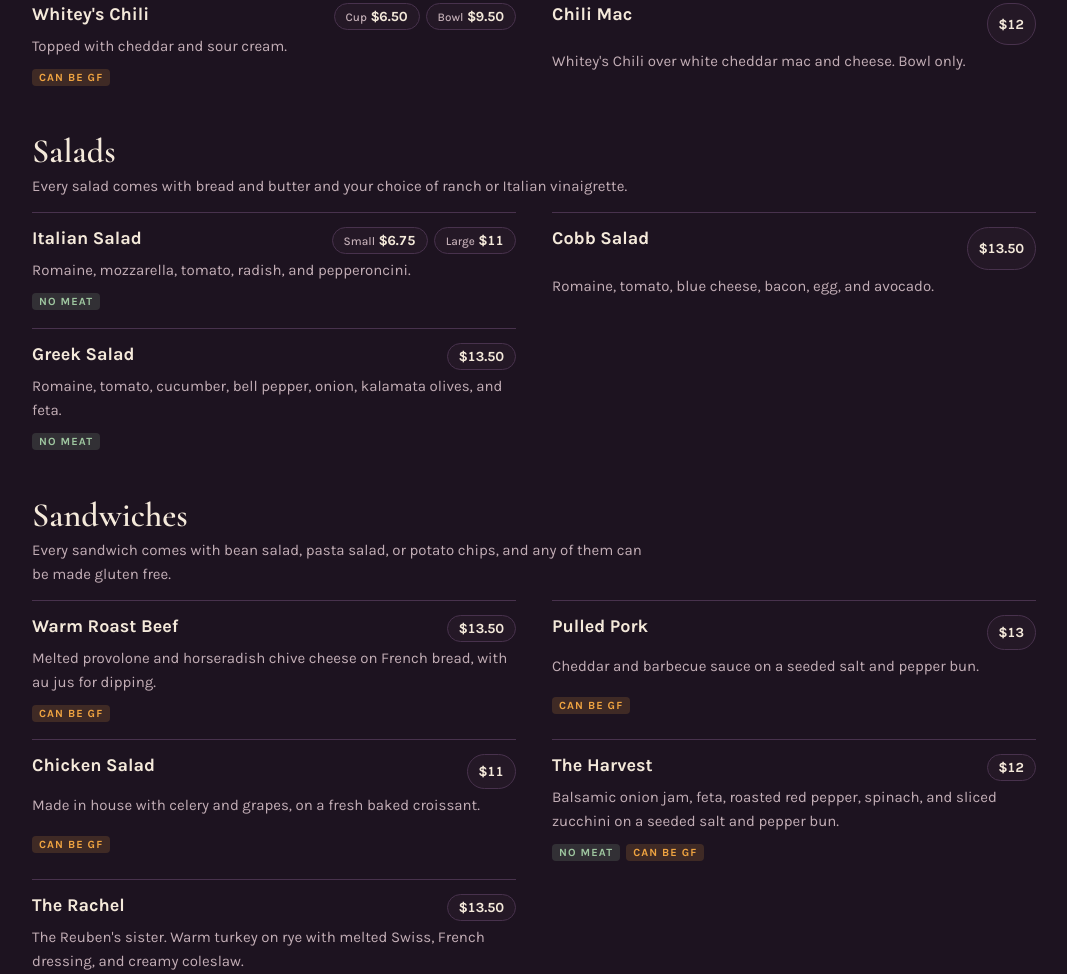
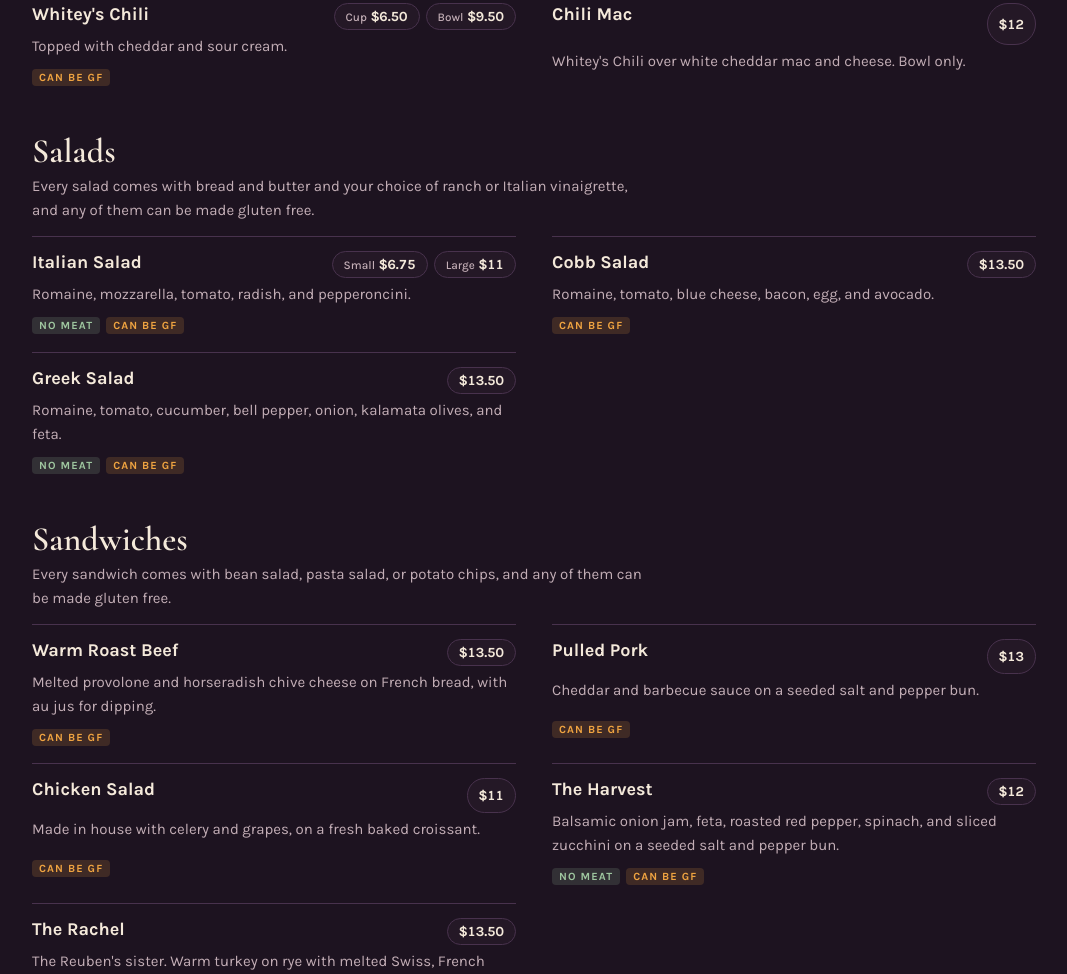
Before and after one commit to jjsatina/jjsatina.github.io, a plain HTML site: page projects/sarahs-vineyard.html in a window 1280 px wide. Shown: the part 3850-4824 px from the top of the page, without its empty margins (106-1173 px from the left). Drawn offline with nearby package versions, Linux system fonts and the light colour scheme.

Commit message:
Mark gluten free salads

```diff
--- a/projects/sarahs-vineyard.html
+++ b/projects/sarahs-vineyard.html
@@ -604,10 +604,10 @@ footer { padding-top: 30px; padding-bottom: 90px; font-size: 14px; color: var(--
       { n: "Whitey's Chili", d: "Topped with cheddar and sour cream.", o: [["Cup", 6.5], ["Bowl", 9.5]], t: [G] },
       { n: "Chili Mac", d: "Whitey's Chili over white cheddar mac and cheese. Bowl only.", o: [["", 12]] }
     ] },
-    { h: "Salads", sub: "Every salad comes with bread and butter and your choice of ranch or Italian vinaigrette.", items: [
-      { n: "Italian Salad", d: "Romaine, mozzarella, tomato, radish, and pepperoncini.", o: [["Small", 6.75], ["Large", 11]], t: [M] },
-      { n: "Cobb Salad", d: "Romaine, tomato, blue cheese, bacon, egg, and avocado.", o: [["", 13.5]] },
-      { n: "Greek Salad", d: "Romaine, tomato, cucumber, bell pepper, onion, kalamata olives, and feta.", o: [["", 13.5]], t: [M] }
+    { h: "Salads", gfl: "CAN BE GF", sub: "Every salad comes with bread and butter and your choice of ranch or Italian vinaigrette, and any of them can be made gluten free.", items: [
+      { n: "Italian Salad", d: "Romaine, mozzarella, tomato, radish, and pepperoncini.", o: [["Small", 6.75], ["Large", 11]], t: [M, G] },
+      { n: "Cobb Salad", d: "Romaine, tomato, blue cheese, bacon, egg, and avocado.", o: [["", 13.5]], t: [G] },
+      { n: "Greek Salad", d: "Romaine, tomato, cucumber, bell pepper, onion, kalamata olives, and feta.", o: [["", 13.5]], t: [M, G] }
     ] },
     { h: "Sandwiches", gfl: "CAN BE GF", sub: "Every sandwich comes with bean salad, pasta salad, or potato chips, and any of them can be made gluten free.", items: [
       { n: "Warm Roast Beef", d: "Melted provolone and horseradish chive cheese on French bread, with au jus for dipping.", o: [["", 13.5]], t: [G] },
```
